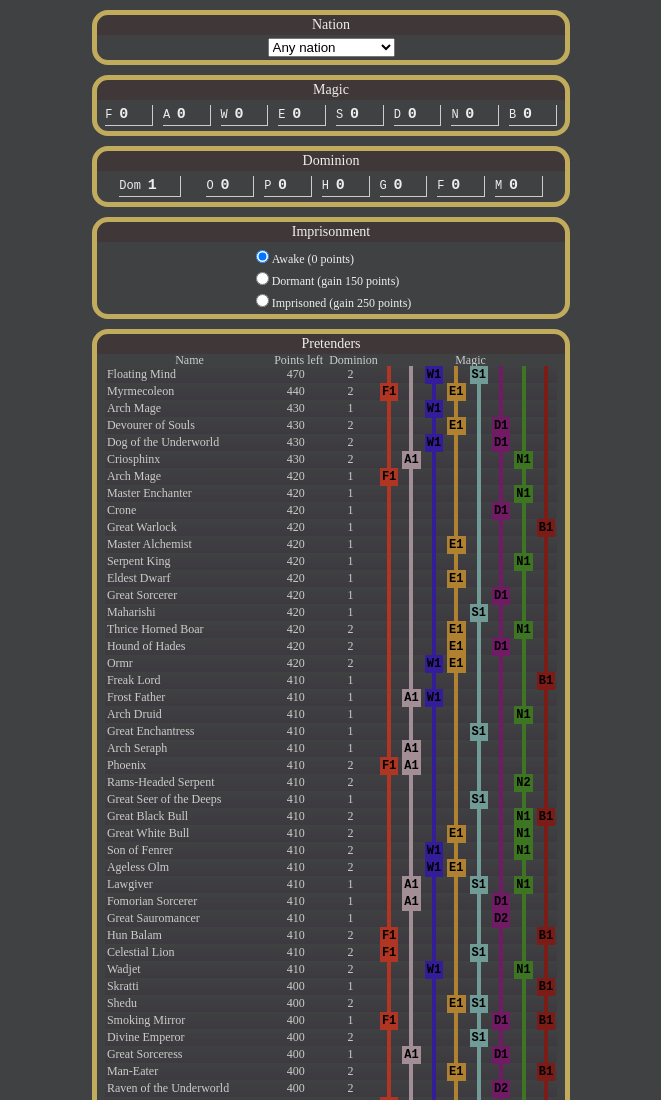
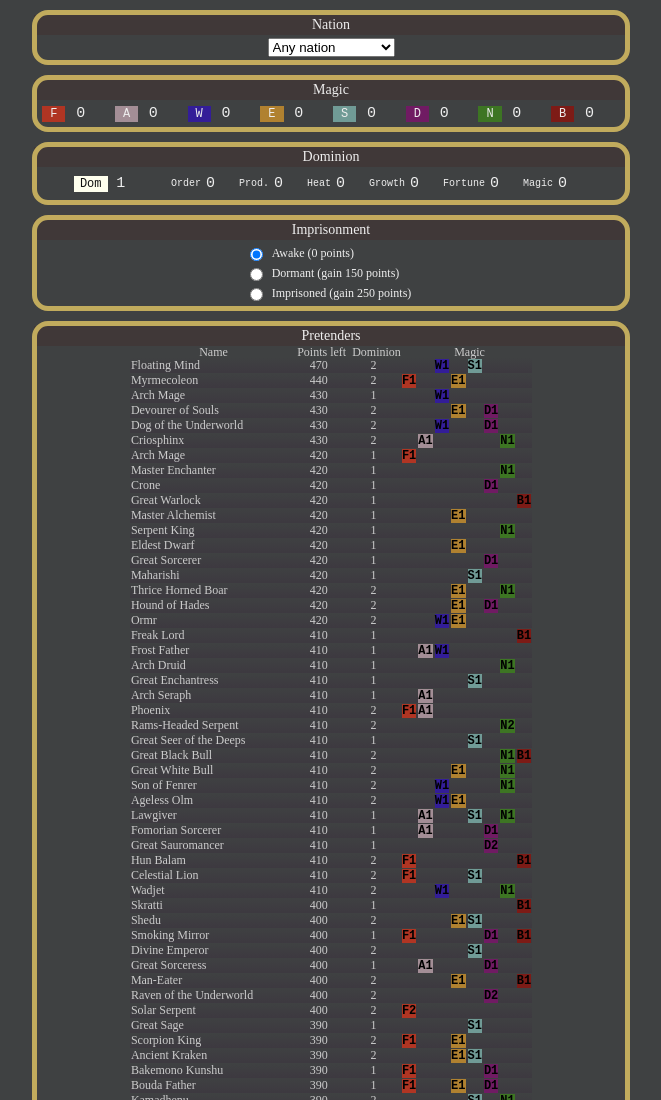
Before and after one commit to bartheg/bartheg.github.io, a plain HTML site: page bless-calculator.html in a window 1280 px wide. Shown: the top 1100 px of the page, without its empty margins (309-970 px from the left). Drawn offline with Linux system fonts and the light colour scheme.

Commit message:
Many UI and data upgrades

```diff
--- a/bless-calculator.html
+++ b/bless-calculator.html
@@ -34,37 +34,42 @@
       <div class="form">
 	<header class="form__header">Magic</header>
 	<div class="form__body">
+	  <div class="form__section">
 	    <div class="value-picker value-picker--fire">
-	      <label class="value-picker__label value-picker__label--fire" for="fire-picker__input">F</label>
-	      <input type="number" min="0" max="10" value="0" id="fire-picker__input" class="value-picker__input value-picker__input--fire">
+	      <label class="value-picker__label value-picker__label--magic value-picker__label--fire" for="fire-picker__input">F</label>
+	      <input type="number" min="0" max="10" value="0" id="fire-picker__input" class="value-picker__input value-picker__input--magic value-picker__input--fire">
 	    </div>
 	    <div class="value-picker value-picker--air">
-              <label class="value-picker__label value-picker__label--air" for="air-picker__input">A</label>
-	      <input type="number" min="0" max="10" value="0" id="air-picker__input" class="value-picker__input value-picker__input--air">
+              <label class="value-picker__label value-picker__label--magic value-picker__label--air" for="air-picker__input">A</label>
+	      <input type="number" min="0" max="10" value="0" id="air-picker__input" class="value-picker__input value-picker__input--magic value-picker__input--air">
 	    </div>
 	    <div class="value-picker value-picker--water">
-              <label class="value-picker__label value-picker__label--water" for="water-picker__input">W</label>
-	      <input type="number" min="0" max="10" value="0" id="water-picker__input" class="value-picker__input value-picker__input--water">
+              <label class="value-picker__label value-picker__label--magic value-picker__label--water" for="water-picker__input">W</label>
+	      <input type="number" min="0" max="10" value="0" id="water-picker__input" class="value-picker__input value-picker__input--magic value-picker__input--water">
 	    </div>
 	    <div class="value-picker value-picker--earth">
-	      <label class="value-picker__label value-picker__label--earth" for="earth-picker__input">E</label>
-	      <input type="number" min="0" max="10" value="0" id="earth-picker__input" class="value-picker__input value-picker__input--earth">
+	      <label class="value-picker__label value-picker__label--magic value-picker__label--earth" for="earth-picker__input">E</label>
+	      <input type="number" min="0" max="10" value="0" id="earth-picker__input" class="value-picker__input value-picker__input--magic value-picker__input--earth">
 	    </div>
+	  </div>
+
+	  <div class="form__section">
 	    <div class="value-picker value-picker--astral">
-	      <label class="value-picker__label value-picker__label--astral" for="astral-picker__input">S</label>
-	      <input type="number" min="0" max="10" value="0" id="astral-picker__input" class="value-picker__input value-picker__input--astral">
+	      <label class="value-picker__label value-picker__label--magic value-picker__label--astral" for="astral-picker__input">S</label>
+	      <input type="number" min="0" max="10" value="0" id="astral-picker__input" class="value-picker__input value-picker__input--magic value-picker__input--astral">
 	    </div>
 	    <div class="value-picker value-picker--death">
-	      <label class="value-picker__label value-picker__label--death" for="death-picker__input">D</label>
-	      <input type="number" min="0" max="10" value="0" id="death-picker__input" class="value-picker__input value-picker__input--death">
+	      <label class="value-picker__label value-picker__label--magic value-picker__label--death" for="death-picker__input">D</label>
+	      <input type="number" min="0" max="10" value="0" id="death-picker__input" class="value-picker__input value-picker__input--magic value-picker__input--death">
 	    </div>
 	    <div class="value-picker value-picker--nature">
-	      <label class="value-picker__label value-picker__label--nature" for="nature-picker__input">N</label>
-	      <input type="number" min="0" max="10" value="0" id="nature-picker__input" class="value-picker__input value-picker__input--nature">
+	      <label class="value-picker__label value-picker__label--magic value-picker__label--nature" for="nature-picker__input">N</label>
+	      <input type="number" min="0" max="10" value="0" id="nature-picker__input" class="value-picker__input value-picker__input--magic value-picker__input--nature">
 	    </div>
 	    <div class="value-picker value-picker--blood">
-	      <label class="value-picker__label value-picker__label--blood" for="blood-picker__input">B</label>
-	      <input type="number" min="0" max="10" value="0" id="blood-picker__input" class="value-picker__input value-picker__input--blood">
+	      <label class="value-picker__label value-picker__label--magic value-picker__label--blood" for="blood-picker__input">B</label>
+	      <input type="number" min="0" max="10" value="0" id="blood-picker__input" class="value-picker__input value-picker__input--magic value-picker__input--blood">
+	    </div>
 	  </div>
 	</div>
       </div>
@@ -72,37 +77,47 @@
       <div class="form">
 	<header class="form__header">Dominion</header>
 	<div class="form__body">
+
+	  <div class="form__section">
 	    <div class="value-picker value-picker--dominion">
 	      <label class="value-picker__label value-picker__label--dominion" for="dominion-picker__input">Dom</label>
 	      <input type="number" min="1" max="10" value="1" id="dominion-picker__input" class="value-picker__input value-picker__input--dominion">
 	    </div>
+	  </div>
+
+	  <div class="form__body">
+	    <div class="form__section">
 	      <div class="value-picker">
-	      <label class="value-picker__label value-picker__label--order" for="order-picker__input">O</label>
-	      <input type="number" min="-3" max="3" value="0" id="order-picker__input" class="value-picker__input value-picker__input--order">
+		<label class="value-picker__label value-picker__label--scale value-picker__label--order" for="order-picker__input">Order</label>
+		<input type="number" min="-3" max="3" value="0" id="order-picker__input" class="value-picker__input value-picker__input--scale value-picker__input--order">
 	      </div>
 	      <div class="value-picker">
-              <label class="value-picker__label value-picker__label--productivity" for="productivity-picker__input">P</label>
-	      <input type="number" min="-3" max="3" value="0" id="productivity-picker__input" class="value-picker__input value-picker__input--productivity">
+		<label class="value-picker__label value-picker__label--scale value-picker__label--productivity" for="productivity-picker__input">Prod.</label>
+		<input type="number" min="-3" max="3" value="0" id="productivity-picker__input" class="value-picker__input value-picker__input--scale value-picker__input--productivity">
 	      </div>
 	      <div class="value-picker">
-              <label class="value-picker__label value-picker__label--heat" for="heat-picker__input">H</label>
-	      <input type="number" min="-3" max="3" value="0" id="heat-picker__input" class="value-picker__input value-picker__input--heat">
+		<label class="value-picker__label value-picker__label--scale value-picker__label--heat" for="heat-picker__input">Heat</label>
+		<input type="number" min="-3" max="3" value="0" id="heat-picker__input" class="value-picker__input value-picker__input--scale value-picker__input--heat">
+	      </div>
+	    </div>
+	    <div class="form__section">
+	      <div class="value-picker">
+		<label class="value-picker__label value-picker__label--scale value-picker__label--growth" for="growth-picker__input">Growth</label>
+		<input type="number" min="-3" max="3" value="0" id="growth-picker__input" class="value-picker__input value-picker__input--scale value-picker__input--growth">
 	      </div>
 	      <div class="value-picker">
-	      <label class="value-picker__label value-picker__label--growth" for="growth-picker__input">G</label>
-	      <input type="number" min="-3" max="3" value="0" id="growth-picker__input" class="value-picker__input value-picker__input--growth">
+		<label class="value-picker__label value-picker__label--scale value-picker__label--fortune" for="fortune-picker__input">Fortune</label>
+		<input type="number" min="-3" max="3" value="0" id="fortune-picker__input" class="value-picker__input value-picker__input--scale value-picker__input--fortune">
 	      </div>
 	      <div class="value-picker">
-	      <label class="value-picker__label value-picker__label--fortune" for="fortune-picker__input">F</label>
-	      <input type="number" min="-3" max="3" value="0" id="fortune-picker__input" class="value-picker__input value-picker__input--fortune">
-	    </div>
-	    <div class="value-picker">
-	      <label class="value-picker__label value-picker__label--magic" for="magic-picker__input">M</label>
-	      <input type="number" min="-3" max="3" value="0" id="magic-picker__input" class="value-picker__input value-picker__input--magic">
+		<label class="value-picker__label value-picker__label--scale value-picker__label--magic" for="magic-picker__input">Magic</label>
+		<input type="number" min="-3" max="3" value="0" id="magic-picker__input" class="value-picker__input value-picker__input--scale value-picker__input--magic">
 	      </div>
 	    </div>
 	  </div>
-
+	</div>
+      </div>
+</div>
 
 <div class="form">
   <header class="form__header">Imprisonment</header>
--- a/code.js
+++ b/code.js
@@ -41,7 +41,6 @@
 	let calculatedPretenders
 	let imprisonment
 
-
 	const setImprisonment = () => {
 	    if (awakeInput.checked) {
 		imprisonment = parseInt(awakeInput.value)
@@ -68,7 +67,6 @@
 		    map.delete(pretender_id)
 		}
 	    })
-
 	}
 
 	filterPretenders()
@@ -112,7 +110,6 @@
 	buildNationSelect()
 
 	const makeTests = () => {
-
 	    deb.log("*** TESTS magicPathCost")
 	    deb.log( test( magicPathCost, [40, 2, 3], 8  ) )
 	    deb.log( test( magicPathCost, [40, 2, 1], 0  ) )
@@ -123,7 +120,6 @@
 	    deb.log( test( magicPathCost, [40, "2", 3], 8 ) )
 	    deb.log( test( magicPathCost, [40, undefined, 3], 80 ) )
 	    deb.log( test( magicPathCost, [40, null, 3], 80 ) )
-
 	    deb.log("*** TESTS magicCosts")
 	    deb.log( test( magicCost,
 			   [
@@ -142,7 +138,6 @@
 			 )
 		   )
 	    deb.log("*** TESTS maxDominionCost")
-
 	    deb.log( test( maxDominionCost,
 			   [4, 8],
 			   70
@@ -154,7 +149,6 @@
 			 )
 		   )
 	}
-
 
 	const magicPathCost = (newPathCost, baseLevel, wantedLevel) => {
 	    if (baseLevel == null || baseLevel == undefined || baseLevel == "") {
@@ -184,7 +178,6 @@
 	    }
 	    return cost
 	}
-
 
 	const magicCost = (pretender, wantedLevels) => {
 	    let cost = 0
@@ -289,14 +282,17 @@
 
 	const printPretenders = () => {
 	    cleanTable()
+	    let pathNames = {"F": "fire", "A": "air", "W": "water", "E": "earth", "S": "astral", "D": "death", "N": "nature", "B": "blood"}
 	    const printMagic = (calculated, path) => {
 		const level = calculated["current" + path]
+		const td = generateElement("td", {class: "pretenders-table__cell pretenders-table__cell--magic pretenders-table__cell--"+pathNames[path]})
 		if (level > 0) {
-		    return (path + level)
+		    td.appendChild(generateElement("span", {textNode: path+calculated["current"+path], class: "pretenders-table__text pretenders-table__text--magic pretenders-table__text--" + pathNames[path]}))
 		}
 		else {
-		    return("")
+		    td.appendChild(generateElement("span", {class: "pretenders-table__text pretenders-table__text--magic"}))
 		}
+		return td
 	    }
 	    const fragment =  document.createDocumentFragment()
 	    const printPretender = (calculated) => {
@@ -306,14 +302,14 @@
 		row.appendChild(generateElement("td", {textNode: calculated.pointsLeft, class: "pretenders-table__cell"}))
 		row.appendChild(generateElement("td", {textNode: calculated.currentDominion, class: "pretenders-table__cell"}))
 
-		row.appendChild(generateElement("td", {class: "pretenders-table__cell pretenders-table__cell--magic pretenders-table__cell--fire"})).appendChild(generateElement("span", {textNode: printMagic(calculated, "F"), class: "pretenders-table__text pretenders-table__text--magic pretenders-table__text--fire"}))
-		row.appendChild(generateElement("td", {class: "pretenders-table__cell pretenders-table__cell--magic pretenders-table__cell--air"})).appendChild(generateElement("span", {textNode: printMagic(calculated, "A"), class: "pretenders-table__text pretenders-table__text--magic pretenders-table__text--air"}))
-		row.appendChild(generateElement("td", {class: "pretenders-table__cell pretenders-table__cell--magic pretenders-table__cell--water"})).appendChild(generateElement("span", {textNode: printMagic(calculated, "W"), class: "pretenders-table__text pretenders-table__text--magic pretenders-table__text--water"}))
-		row.appendChild(generateElement("td", {class: "pretenders-table__cell pretenders-table__cell--magic pretenders-table__cell--earth"})).appendChild(generateElement("span", {textNode: printMagic(calculated, "E"), class: "pretenders-table__text pretenders-table__text--magic pretenders-table__text--earth"}))
-		row.appendChild(generateElement("td", {class: "pretenders-table__cell pretenders-table__cell--magic pretenders-table__cell--astral"})).appendChild(generateElement("span", {textNode: printMagic(calculated, "S"), class: "pretenders-table__text pretenders-table__text--magic pretenders-table__text--astral"}))
-		row.appendChild(generateElement("td", {class: "pretenders-table__cell pretenders-table__cell--magic pretenders-table__cell--death"})).appendChild(generateElement("span", {textNode: printMagic(calculated, "D"), class: "pretenders-table__text pretenders-table__text--magic pretenders-table__text--death"}))
-		row.appendChild(generateElement("td", {class: "pretenders-table__cell pretenders-table__cell--magic pretenders-table__cell--nature"})).appendChild(generateElement("span", {textNode: printMagic(calculated, "N"), class: "pretenders-table__text pretenders-table__text--magic pretenders-table__text--nature"}))
-		row.appendChild(generateElement("td", {class: "pretenders-table__cell pretenders-table__cell--magic pretenders-table__cell--blood"})).appendChild(generateElement("span", {textNode: printMagic(calculated, "B"), class: "pretenders-table__text pretenders-table__text--magic pretenders-table__text--blood"}))
+		row.appendChild(printMagic(calculated, "F"))
+		row.appendChild(printMagic(calculated, "A"))
+		row.appendChild(printMagic(calculated, "W"))
+		row.appendChild(printMagic(calculated, "E"))
+		row.appendChild(printMagic(calculated, "S"))
+		row.appendChild(printMagic(calculated, "D"))
+		row.appendChild(printMagic(calculated, "N"))
+		row.appendChild(printMagic(calculated, "B"))
 		fragment.appendChild(row)
 	    }
 	    calculatedPretenders.forEach((calculated) => {printPretender(calculated)})
@@ -328,7 +324,6 @@
 	}
 
 	update()
-
 
 //	makeTests()
 
--- a/styles-calculator.css
+++ b/styles-calculator.css
@@ -106,39 +106,79 @@ body {
 .form__body {
     color: #eeeeee;
     display: flex;
-    flex-direction: row;
+    flex-flow: row wrap;
     justify-content: center;
     padding: 3px;
+}
+
+.form__section {
+    display: flex;
+    flex-flow: row nowrap;
 }
 
 .form__body--imprisonment {
     flex-direction: column;
 }
 
-
 .value-picker {
-    display: inline-block;
-    margin: 2px 5px;
-    border-style: solid;
-    border-color: #cccccc;
-    border-width: 1px;
-    border-left-style: none;
-    border-top-style: none;
-
-}
-
-.value-picker--dominion {
-    margin-right: 20px;
-}
-
-.value-picker--imprisonment {
-    border-width: 0;
+    display: flex;
+    flex-flow: row;
+    align-items: center;
+    margin: 2px 2px;
 }
 
 .value-picker__label {
     font-size: 12px;
-    padding: 2px 0;
-    font-family: monospace;
+    padding: 2px 6px;
+    font-family: monospace;;
+    display: block;
+}
+
+.value-picker__label--magic {
+    padding: 2px 8px;
+}
+
+.value-picker__label--dominion {
+    background-color: #ffffee;
+    color: #111111;
+}
+
+.value-picker__label--fire {
+    background-color: #b03523;
+}
+.value-picker__label--air {
+    background-color: #a38e96;
+}
+.value-picker__label--water {
+    background-color: #331d98;
+}
+.value-picker__label--earth {
+    background-color: #b08130;
+}
+.value-picker__label--astral {
+    background-color: #709b96;
+}
+.value-picker__label--death {
+    background-color: #701b63;
+}
+.value-picker__label--nature {
+    background-color: #3d7523;
+}
+.value-picker__label--blood {
+    background-color: #7d1b16;
+}
+
+
+.value-picker--dominion {
+    margin-right: 15px;
+}
+
+.value-picker__label--scale {
+    font-size: 10px;
+    padding: 2px;
+}
+
+.value-picker--imprisonment {
     border-width: 0;
 }
 
@@ -150,16 +190,26 @@ body {
 
 .value-picker__input {
     color: #eeeeee;
-    font-size: 15px;
-    text-align: center;
+    font-size: 15px;/
     font-weight: bold;
     font-family: monospace;
-    padding: 1px 2px 2px 0;
     width: 2.5em;
     background-color: inherit;
     border-width: 0;
+    text-align: center;
 }
 
+.value-picker__input--magic {
+    padding: 0 4px;
+}
+
+.value-picker__input--scale {
+    padding: 0;
+    width: 2em;
+    margin: 0;
+}
+.value-picker__input--dominion {
+}
 
 #debugger {
     font-family: monospace;
@@ -180,7 +230,7 @@ body {
 }
 
 .pretenders-table__cell {
-    padding: 2px;
+    padding: 1px;
     text-align: center;
     background: linear-gradient(#3f4142, #3d3940);
 }
@@ -193,7 +243,7 @@ body {
     color: #000000;
     font-weight: bold;
     font-family: monospace;
-    padding: 2px;
+    padding: 0;
 }
 .pretenders-table__text--fire {
     background-color: #b03523;
--- a/vanilla-mod.js
+++ b/vanilla-mod.js
@@ -153,7 +153,7 @@ const setupVanillaPretenders = () => {
 	"2447": {"name": "Idol of Men", "pointcost": 160, "pathcost": 40, "startdom": 4, "F": 1, "A": 1, "N": 1, "realm1": 1,   },
 	"2448": {"name": "Idol of Beasts", "pointcost": 160, "pathcost": 40, "startdom": 4, "A": 1, "N": 2, "realm1": 1,   },
 	"2449": {"name": "Idol of Sorcery", "pointcost": 160, "pathcost": 40, "startdom": 4, "S": 2, "D": 1, "realm1": 1,   },
-	"2450": {"name": "Horned One", "pointcost": 240, "pathcost": 60, "startdom": 3, "N": 3, "realm1": 2,   },
+	"2450": {"name": "Horned One", "pointcost": 250, "pathcost": 60, "startdom": 3, "N": 3, "realm1": 2,   },
 	"2457": {"name": "Bodhisattva of Mercy", "pointcost": 250, "pathcost": 80, "startdom": 2, "A": 2, "S": 1, "realm1": 4,   },
 	"2460": {"name": "Statue of Fertility", "pointcost": 170, "pathcost": 40, "startdom": 4, "E": 1, "N": 2, "realm1": 3,   },
 	"2461": {"name": "Statue of the Bloody Mother", "pointcost": 160, "pathcost": 40, "startdom": 4, "N": 1, "B": 2, "realm1": 6,   },
```
Lines whose indentation alone changed are shown as unchanged.
